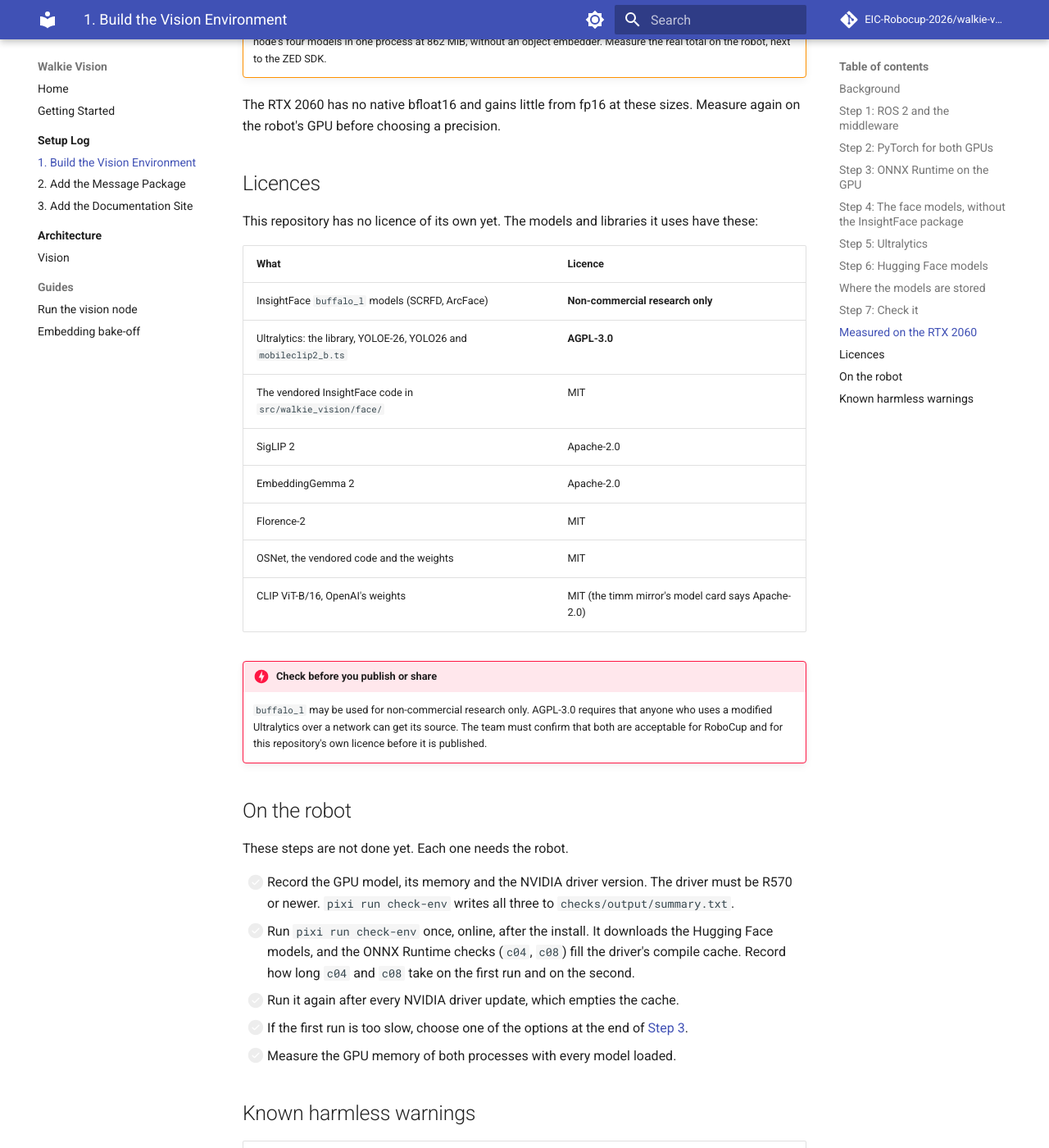
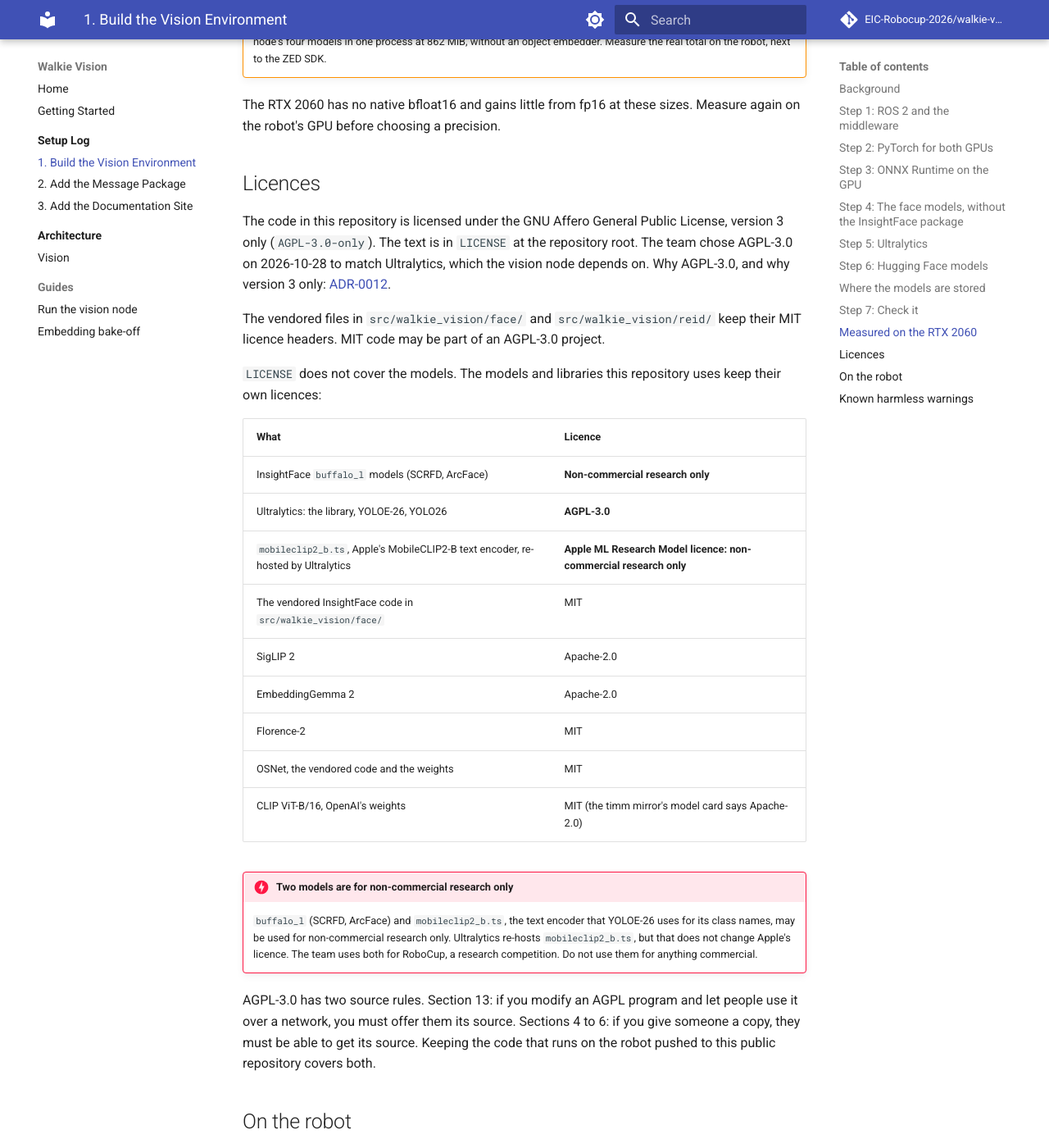
Before and after one commit to EIC-Robocup-2026/walkie-vision, an MkDocs documentation site: the page built from docs/setup/01-vision-environment.md, in a window 1280 px wide and 1400 px high, scrolled down 10654 px. Shown: the whole window at 82% size. Built offline with MkDocs 1.6.1 and Material for MkDocs 9.7.7, drawn with Linux system fonts in a browser that asks for light colours; comment, search, counter and statistics services are not loaded.

Commit message:
docs: license the code under AGPL-3.0-only, like Ultralytics
The team decided on 2026-10-28 that walkie-vision is licensed AGPL-3.0,
to match Ultralytics. The vision node depends on Ultralytics (YOLOE-26,
YOLO26), which is AGPL-3.0, so the same licence keeps the repository
consistent with it. ADR-0012 records the decision.

- LICENSE is the unmodified text from gnu.org/licenses/agpl-3.0.txt. It
  is byte-for-byte the LICENSE that Ultralytics 8.4.182 ships.
- The SPDX identifier is AGPL-3.0-only. Ultralytics' file headers name
  version 3 and offer no later version, and its License field says
  AGPL-3.0. Only its trove classifier says "or later".
- package.xml (format 3) and pyproject.toml declare AGPL-3.0-only.
  pyproject.toml uses the SPDX string and license-files, so
  [build-system] now requires setuptools 77 or newer. pixi already built
  the package in an isolated environment with the newest setuptools, so
  this does not change which setuptools builds it.
- mobileclip2_b.ts is Apple's MobileCLIP2-B text encoder, which
  Ultralytics re-hosts. Its licence is Apple's ML Research Model licence,
  for non-commercial research only, not AGPL-3.0. The Licences table, the
  danger box, ADR-0008 and the licence that fetch-models prints now say so.
- README, the Licences section, the message package page, vision.md (the
  summary, the open problems and the ADR-0012 block) and ADR-0008 state
  the licence. The models keep their own licences, and the vendored MIT
  files keep their headers.

```diff
--- a/docs/setup/01-vision-environment.md
+++ b/docs/setup/01-vision-environment.md
@@ -401,13 +401,23 @@
 
 ## Licences
 
-This repository has no licence of its own yet. The models and libraries it
-uses have these:
+The code in this repository is licensed under the GNU Affero General Public
+License, version 3 only (`AGPL-3.0-only`). The text is in `LICENSE` at the
+repository root. The team chose AGPL-3.0 on 2026-10-28 to match Ultralytics,
+which the vision node depends on. Why AGPL-3.0, and why version 3 only:
+[ADR-0012](../architecture/decisions/0012-license-agpl-3-0-only.md).
+
+The vendored files in `src/walkie_vision/face/` and `src/walkie_vision/reid/`
+keep their MIT licence headers. MIT code may be part of an AGPL-3.0 project.
+
+`LICENSE` does not cover the models. The models and libraries this
+repository uses keep their own licences:
 
 | What                                                         | Licence                          |
 | ------------------------------------------------------------ | -------------------------------- |
 | InsightFace `buffalo_l` models (SCRFD, ArcFace)              | **Non-commercial research only** |
-| Ultralytics: the library, YOLOE-26, YOLO26 and `mobileclip2_b.ts` | **AGPL-3.0**                |
+| Ultralytics: the library, YOLOE-26, YOLO26                   | **AGPL-3.0**                     |
+| `mobileclip2_b.ts`, Apple's MobileCLIP2-B text encoder, re-hosted by Ultralytics | **Apple ML Research Model licence: non-commercial research only** |
 | The vendored InsightFace code in `src/walkie_vision/face/`   | MIT                              |
 | SigLIP 2                                                     | Apache-2.0                       |
 | EmbeddingGemma 2                                             | Apache-2.0                       |
@@ -415,11 +425,18 @@
 | OSNet, the vendored code and the weights                     | MIT                              |
 | CLIP ViT-B/16, OpenAI's weights                              | MIT (the timm mirror's model card says Apache-2.0) |
 
-!!! danger "Check before you publish or share"
-    `buffalo_l` may be used for non-commercial research only. AGPL-3.0
-    requires that anyone who uses a modified Ultralytics over a network can
-    get its source. The team must confirm that both are acceptable for
-    RoboCup and for this repository's own licence before it is published.
+!!! danger "Two models are for non-commercial research only"
+    `buffalo_l` (SCRFD, ArcFace) and `mobileclip2_b.ts`, the text encoder
+    that YOLOE-26 uses for its class names, may be used for non-commercial
+    research only. Ultralytics re-hosts `mobileclip2_b.ts`, but that does not
+    change Apple's licence. The team uses both for RoboCup, a research
+    competition. Do not use them for anything commercial.
+
+AGPL-3.0 has two source rules. Section 13: if you modify an AGPL program and
+let people use it over a network, you must offer them its source. Sections 4
+to 6: if you give someone a copy, they must be able to get its source.
+Keeping the code that runs on the robot pushed to this public repository
+covers both.
 
 ## On the robot
 
--- a/pyproject.toml
+++ b/pyproject.toml
@@ -3,12 +3,14 @@
 version = "0.1.0"
 description = "Walkie's vision: object detection, pose, face recognition and person re-identification on ROS 2 (EIC RoboCup 2026)"
 requires-python = ">=3.12,<3.13"
+license = "AGPL-3.0-only"
+license-files = ["LICENSE"]
 # Runtime dependencies (ROS 2, PyTorch, ONNX Runtime, the model libraries) are
 # declared in pixi.toml.
 dependencies = []
 
 [build-system]
-requires = ["setuptools>=64"]
+requires = ["setuptools>=77"]
 build-backend = "setuptools.build_meta"
 
 [tool.setuptools.packages.find]
```
Also changed, not shown: README.md (+6 -2 lines), docs/architecture/decisions/0008-model-choices.md (+5 -3 lines), docs/architecture/decisions/0012-license-agpl-3-0-only.md (added, +65 -0 lines), docs/architecture/vision.md (+12 -4 lines), docs/setup/02-message-package.md (+5 -2 lines), 3 other files.
